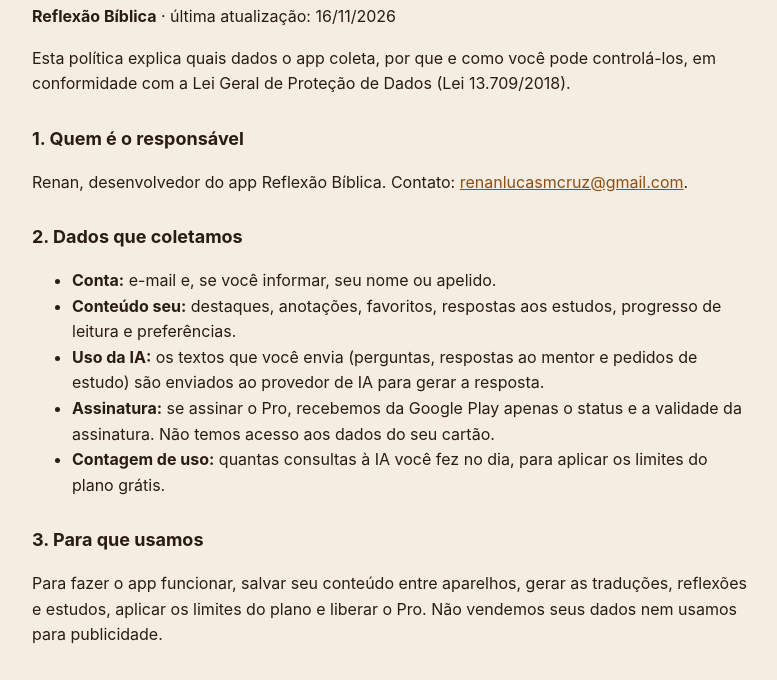
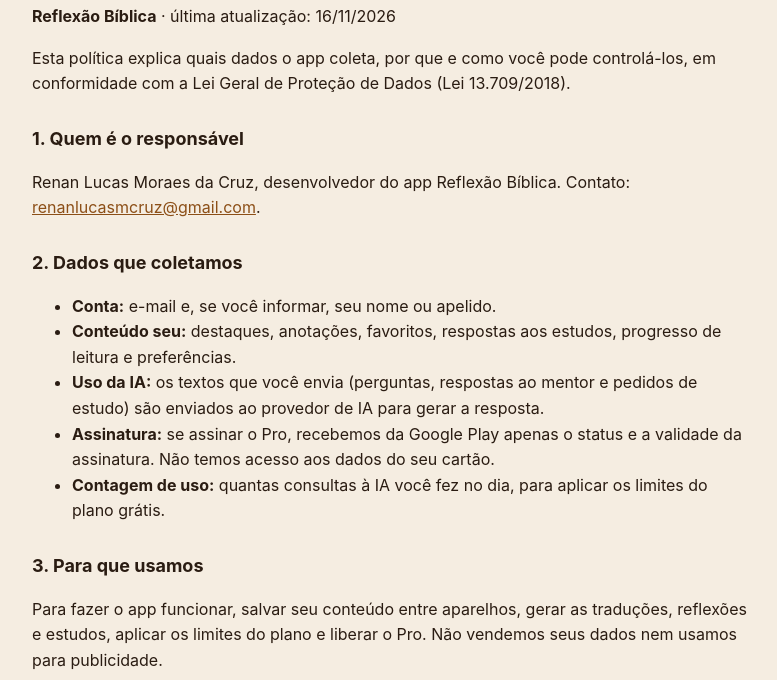
Before and after one commit to renanlucasmcruz-alt/reflexao-biblica1, a plain HTML site: page privacidade.html in a window 1280 px wide. Shown: the part 118-798 px from the top of the page, without its empty margins (248-1025 px from the left). Drawn offline with Linux system fonts and the light colour scheme.

Commit message:
Privacy: full name of controller
Co-Authored-By: Claude Opus 5.5 <noreply@anthropic.com>
Claude-Session: https://claude.ai/code/session_014kNXne7GiEcN9Ho7ujMwxq

```diff
--- a/privacidade.html
+++ b/privacidade.html
@@ -3,7 +3,7 @@
 <p><b>Reflexão Bíblica</b> · última atualização: <span id="d"></span></p>
 <p>Esta política explica quais dados o app coleta, por que e como você pode controlá-los, em conformidade com a Lei Geral de Proteção de Dados (Lei 13.709/2018).</p>
 <h2>1. Quem é o responsável</h2>
-<p>Renan, desenvolvedor do app Reflexão Bíblica. Contato: <a href="mailto:renanlucasmcruz@gmail.com">renanlucasmcruz@gmail.com</a>.</p>
+<p>Renan Lucas Moraes da Cruz, desenvolvedor do app Reflexão Bíblica. Contato: <a href="mailto:renanlucasmcruz@gmail.com">renanlucasmcruz@gmail.com</a>.</p>
 <h2>2. Dados que coletamos</h2>
 <ul><li><b>Conta:</b> e-mail e, se você informar, seu nome ou apelido.</li>
 <li><b>Conteúdo seu:</b> destaques, anotações, favoritos, respostas aos estudos, progresso de leitura e preferências.</li>
```
